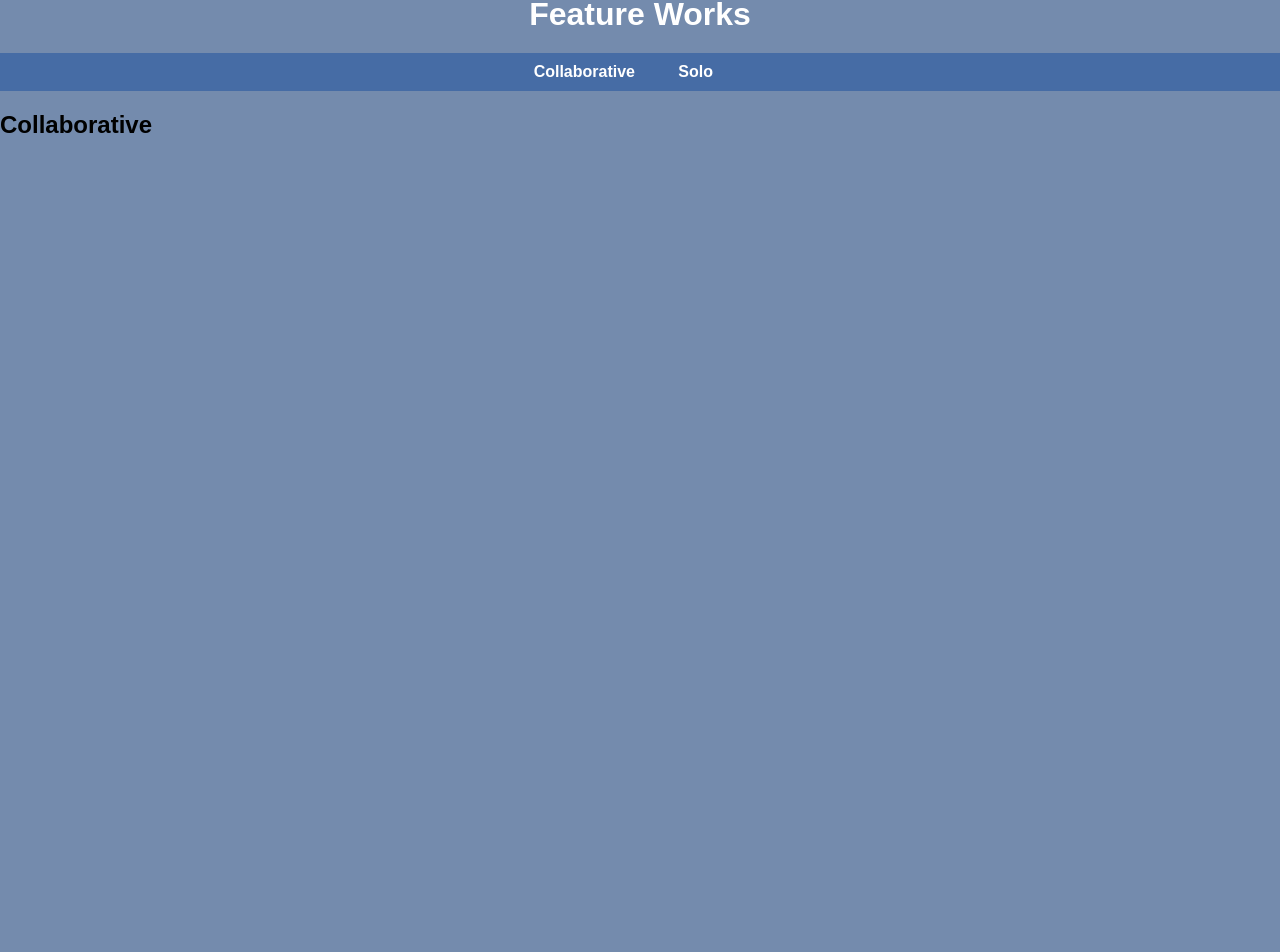
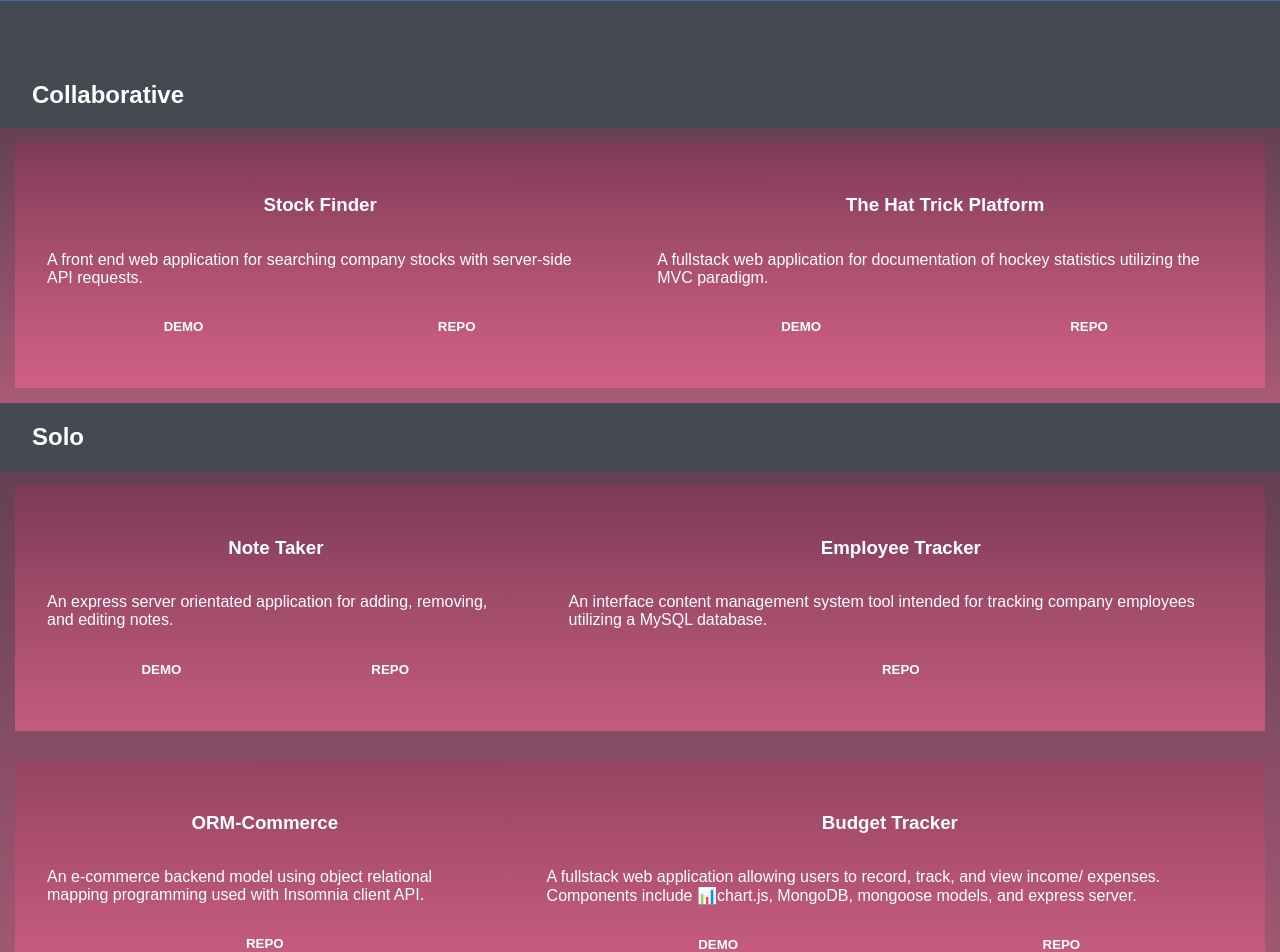
Before and after one commit to maayazed/react-portfolio-works, a React (Create React App) app: page / in a window 1280 px wide. Shown: the part 893-1845 px from the top of the page. Before the commit the page ends 1051 px from the top, so only its background shows below. Built offline with nearby package versions, Linux system fonts and the light colour scheme.

Commit message:
finished body DISPLAY, tweaked about and nav display

```diff
--- a/src/components/About.js
+++ b/src/components/About.js
@@ -28,7 +28,7 @@ function About() {
   return (
     <div style={styles.overlayStyle} className='section'>
       <div style={styles.overlayContentStyle}>
-        <h1>About Section</h1>
+        <h1>Portfolio</h1>
         <p><a href='https://maayazed.github.io/prework-about-me/'><img src={Background} alt='About section img' /></a></p>
       </div>
     </div>
--- a/src/components/Works.js
+++ b/src/components/Works.js
@@ -7,7 +7,21 @@ const styles = {
     justifyContent: 'center',
     alignContent: 'normal',
     alignItems: 'center',
-    color: '#ffffff'
+    color: '#ffffff',
+  },
+  flexRowStyle: {
+    display: 'flex',
+    flexDirection: 'row',
+    padding: '15px',
+  },
+  flexColumnStyle: {
+    padding: '2rem',
+    display: 'flex',
+    flexDirection: 'column',
+  },
+  gridRowStyle: {
+    display: 'grid',
+    gridTemplateColumns: 'repeat(2, 1fr)',
   },
 }
 
@@ -21,10 +35,60 @@ function Works() {
           <li>Solo</li>
         </ul>
       </nav>
-      <div>
+      <div className='body-section'>
         <h2>Collaborative</h2>
+        <div style={styles.flexRowStyle} className='colorStyle'>
+          <div style={styles.flexColumnStyle} className='colorStyle'>
+            <h3>Stock Finder</h3>
+            <p>A front end web application for searching company stocks with server-side API requests.</p>
+            <div style={styles.gridRowStyle}><h5>DEMO</h5><h5>REPO</h5></div>
+          </div>
+          {/*  */}
+          <div style={styles.flexColumnStyle} className='colorStyle'>
+            <h3>The Hat Trick Platform</h3>
+            <p>A fullstack web application for documentation of hockey statistics utilizing the MVC paradigm.</p>
+            <div style={styles.gridRowStyle}><h5>DEMO</h5><h5>REPO</h5></div>
+          </div>
+        </div>
+        {/*  */}
+        <h2>Solo</h2>
+        <div className='colorStyle'>
+
+          <div style={styles.flexRowStyle}>
+            <div style={styles.flexColumnStyle} className='colorStyle'>
+              <h3>Note Taker</h3>
+              <p>An express server orientated application for adding, removing, and editing notes.</p>
+              <div style={styles.gridRowStyle}><h5>DEMO</h5><h5>REPO</h5></div>
+            </div>
+            {/*  */}
+            <div style={styles.flexColumnStyle} className='colorStyle'>
+              <h3>Employee Tracker</h3>
+              <p>An interface content management system tool intended for tracking company employees utilizing a MySQL database.</p>
+              <h5>REPO</h5>
+            </div>
+          </div>
+          {/*  */}
+          <div style={styles.flexRowStyle}>
+            <div style={styles.flexColumnStyle} className='colorStyle'>
+              <h3>ORM-Commerce</h3>
+              <p>An e-commerce backend model using object relational mapping programming used with Insomnia client API.</p>
+              <h5>REPO</h5>
+            </div>
+            {/*  */}
+            <div style={styles.flexColumnStyle} className='colorStyle'>
+              <h3>Budget Tracker</h3>
+              <p>A fullstack web application allowing users to record, track, and view income/ expenses. Components include
+                <span aria-label='chart-emoji' role='img'> 📊</span>chart.js, MongoDB, mongoose models, and express server.
+              </p>
+              <div style={styles.gridRowStyle}><h5>DEMO</h5><h5>REPO</h5></div>
+            </div>
+          </div>
+
+        </div>
       </div>
+      {/* end of body section */}
     </div>
+    // end of export div
   );
 }
 
--- a/src/styles/About.css
+++ b/src/styles/About.css
@@ -1,5 +1,5 @@
 .section {
-  padding: 100px 0px;
+  padding: 50px 0px;
 }
 
 p {
--- a/src/styles/Nav.css
+++ b/src/styles/Nav.css
@@ -5,6 +5,9 @@ header {
   z-index: 1;
   background-color: #bc5275;
   color: #ffffff;
+  border-bottom: solid;
+  border-color: #b12b58;
+  border-width: 10px;
 }
 
 nav {
--- a/src/styles/Works.css
+++ b/src/styles/Works.css
@@ -1,6 +1,15 @@
 h1 {
   font-weight: bold;
   margin-bottom: 20px;
+}
+
+h2 {
+  margin-left: 2rem;
+}
+
+h3,
+h5 {
+  text-align: center;
 }
 
 p {
@@ -22,4 +31,21 @@ nav {
   background-color: #466ca5;
   color: #ffffff;
   font-weight: bold;
+  border-bottom: solid;
+  border-width: 10px;
+  border-color: #444952;
 }
+
+.body-section {
+  border-top-width: 100px;
+  padding: 50px 0px;
+  color: #ffffff;
+  background-color: #444952;
+}
+
+.colorStyle {
+  background-image: linear-gradient(
+    rgba(177, 43, 88, 0.3) 0%,
+    rgba(236, 102, 142, 0.6) 100%
+  );
+}
```
